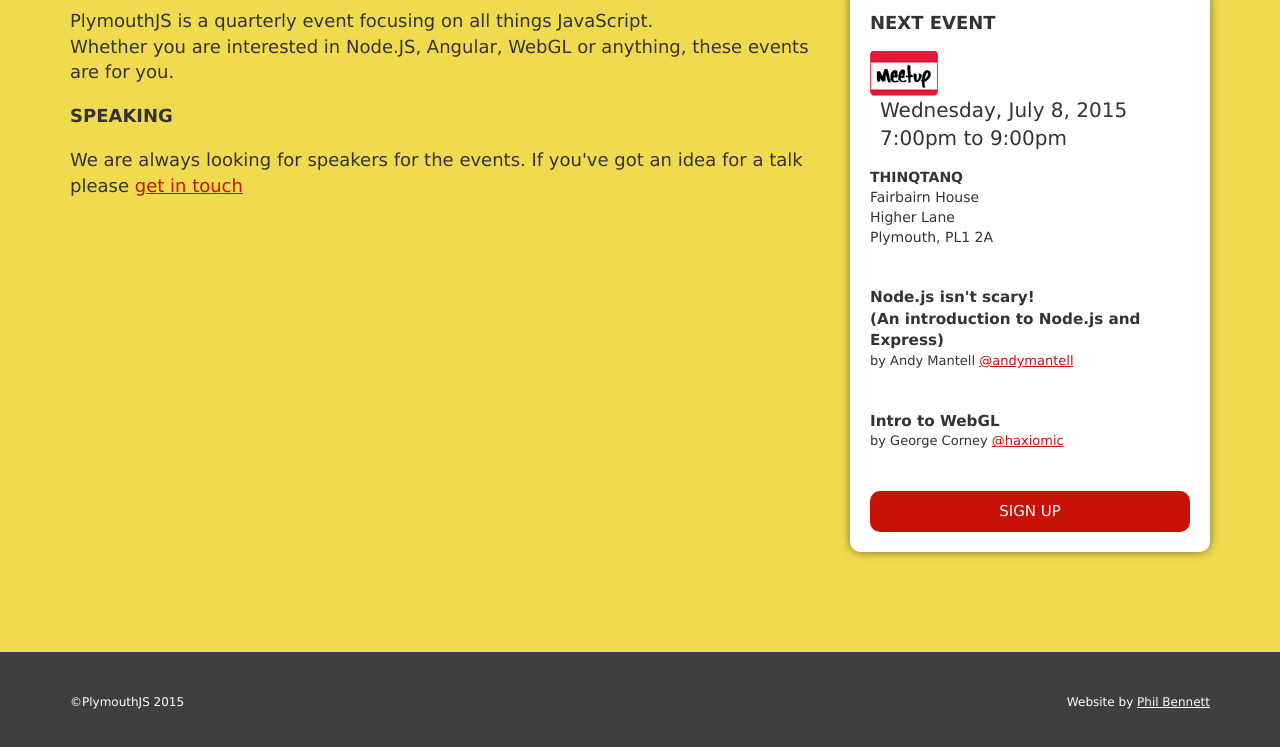
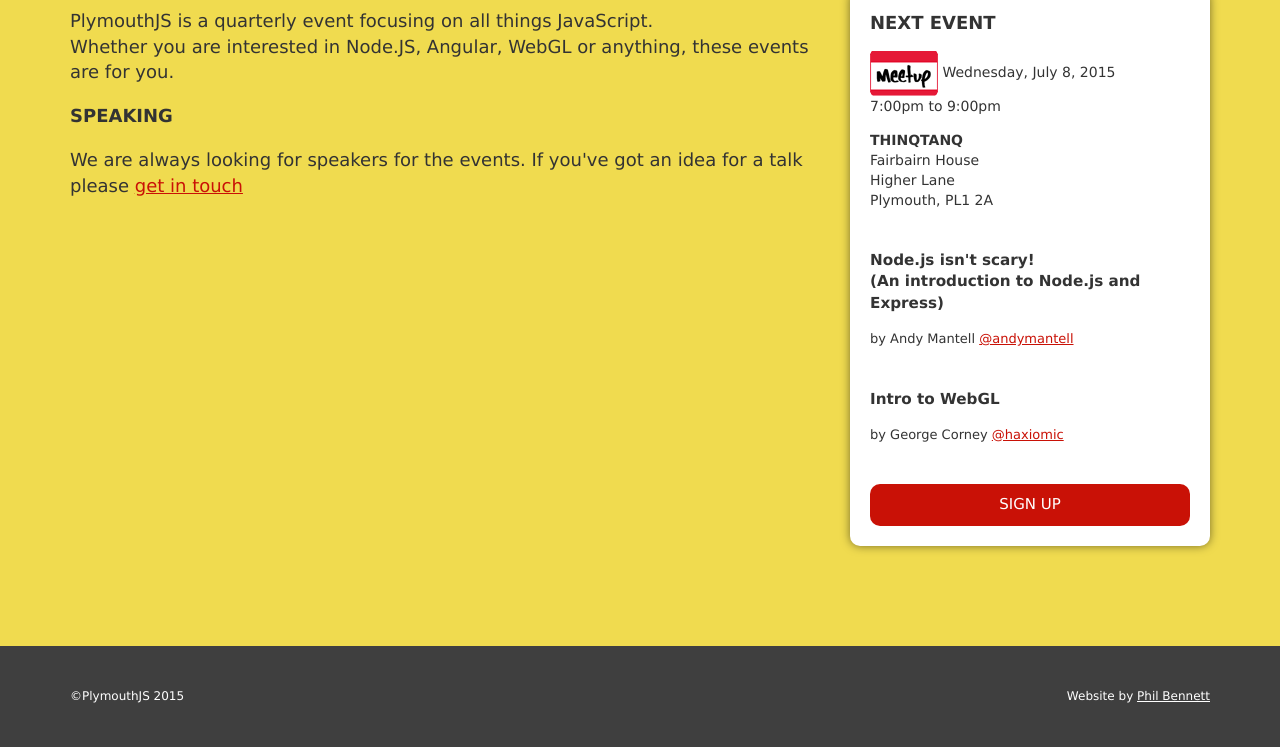
Before and after one commit to Plymouth-JS/plymouth-js-site, a website: page site/index.html in a window 1280 px wide. Shown: the part 125-872 px from the top of the page. Drawn offline with nearby package versions, Linux system fonts and the light colour scheme; files that its build step writes are made by us from their sources.

Commit message:
mysterious mismatch between local and github version

```diff
--- a/src/ui/scss/components/event.scss
+++ b/src/ui/scss/components/event.scss
@@ -3,16 +3,16 @@
   padding: 20px;
   border-radius: 10px;
   box-shadow: 0px 0px 10px rgba(0,0,0,0.5);
-}
 
-.event h3 {
-  margin-bottom: 0;
-}
+.event  h3 {
+    margin-bottom: 0;
+  }
 
-.event time {
-  display: inline-block;
-  font-size: 20px;
-  padding-left: 10px;
+.evnt  time {
+    display: inline-block;
+    font-size: 20px;
+    padding-left: 10px;
+  }
 }
 
 .event ul {
```
